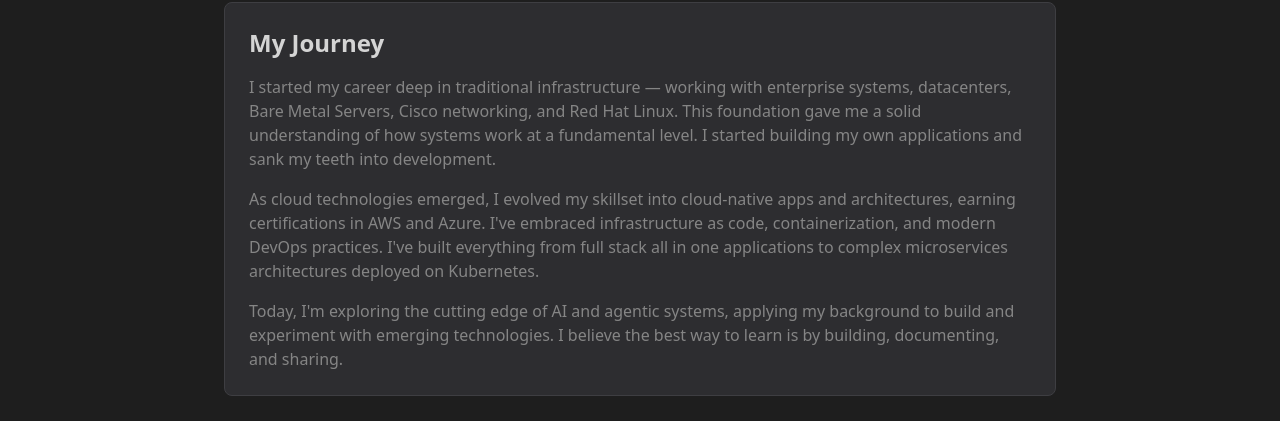
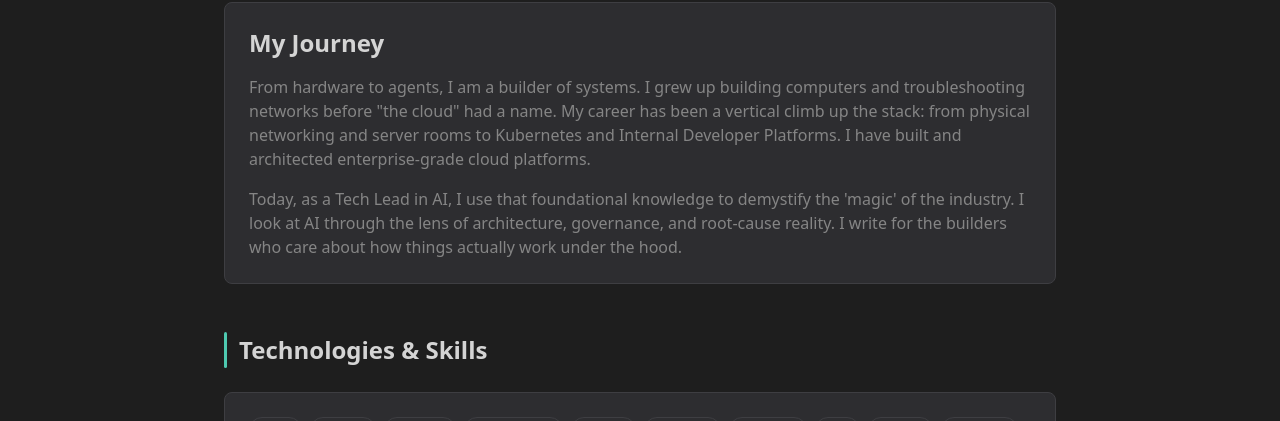
Before and after one commit to balorette/who-am-i, a Next.js app: page /about in a window 1280 px wide. Shown: the part 251-672 px from the top of the page. Built offline with nearby package versions, Linux system fonts and the light colour scheme; no server answers.

Commit message:
updating about

```diff
--- a/app/about/page.tsx
+++ b/app/about/page.tsx
@@ -38,21 +38,14 @@ export default function AboutPage() {
           <h2 className="text-2xl font-bold mb-4">My Journey</h2>
           <div className="space-y-4 text-text-secondary">
             <p>
-              I started my career deep in traditional infrastructure — working with enterprise
-              systems, datacenters, Bare Metal Servers, Cisco networking, and Red Hat Linux. This
-              foundation gave me a solid understanding of how systems work at a fundamental level.
-              I started building my own applications and sank my teeth into development.
+              From hardware to agents, I am a builder of systems. I grew up building computers and troubleshooting networks before
+              "the cloud" had a name. My career has been a vertical climb up the stack: from physical networking and server rooms
+              to Kubernetes and Internal Developer Platforms. I have built and architected enterprise-grade cloud platforms.
             </p>
             <p>
-              As cloud technologies emerged, I evolved my skillset into cloud-native apps and architectures,
-              earning certifications in AWS and Azure. I&apos;ve embraced infrastructure as code,
-              containerization, and modern DevOps practices. I&apos;ve built everything from full stack all in one applications
-              to complex microservices architectures deployed on Kubernetes.
-            </p>
-            <p>
-              Today, I&apos;m exploring the cutting edge of AI and agentic systems, applying my
-              background to build and experiment with emerging technologies. I
-              believe the best way to learn is by building, documenting, and sharing.
+              Today, as a Tech Lead in AI, I use that foundational knowledge to demystify the 'magic' of the industry.
+              I look at AI through the lens of architecture, governance, and root-cause reality.
+              I write for the builders who care about how things actually work under the hood.
             </p>
           </div>
         </Card>
```
